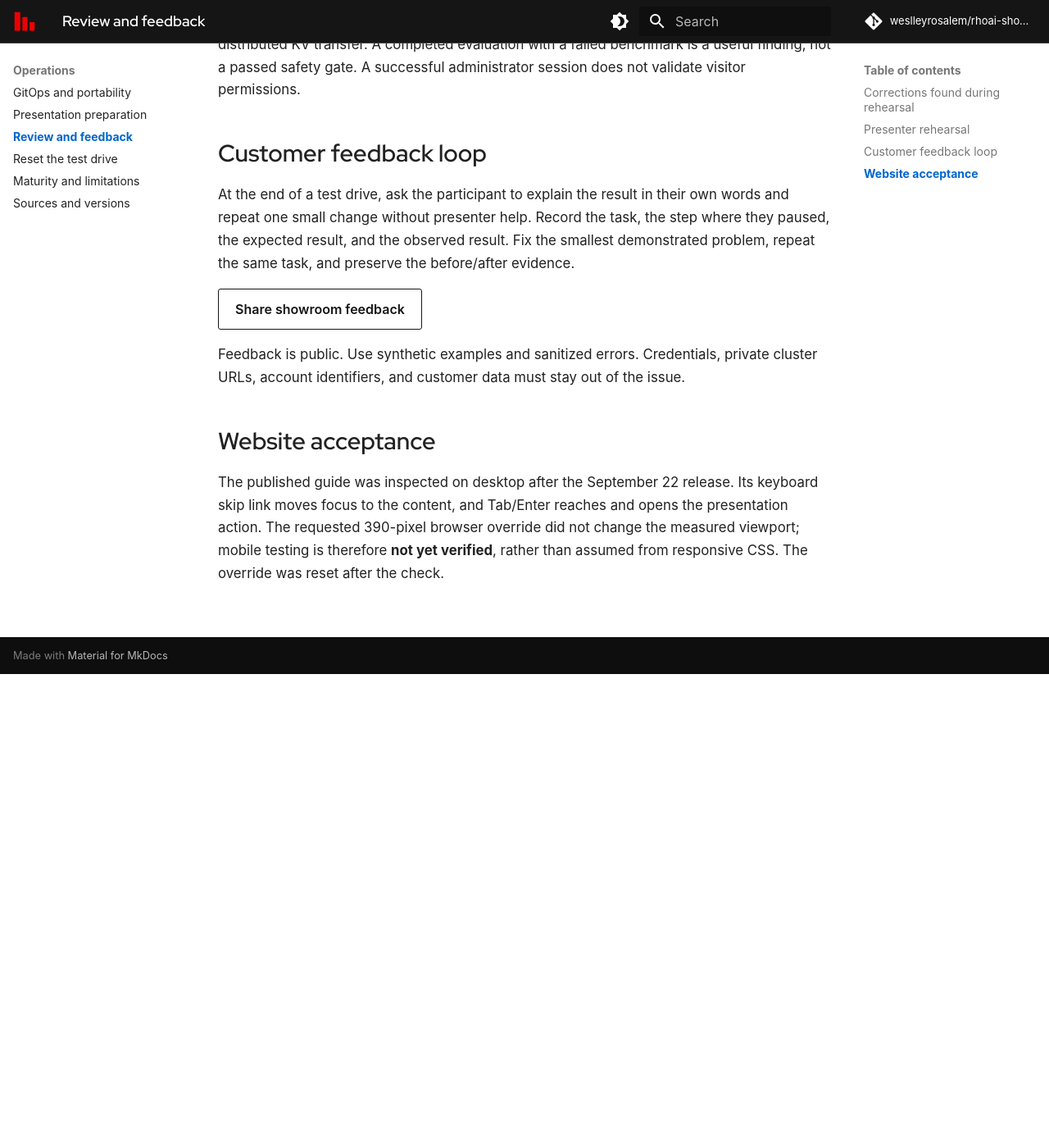
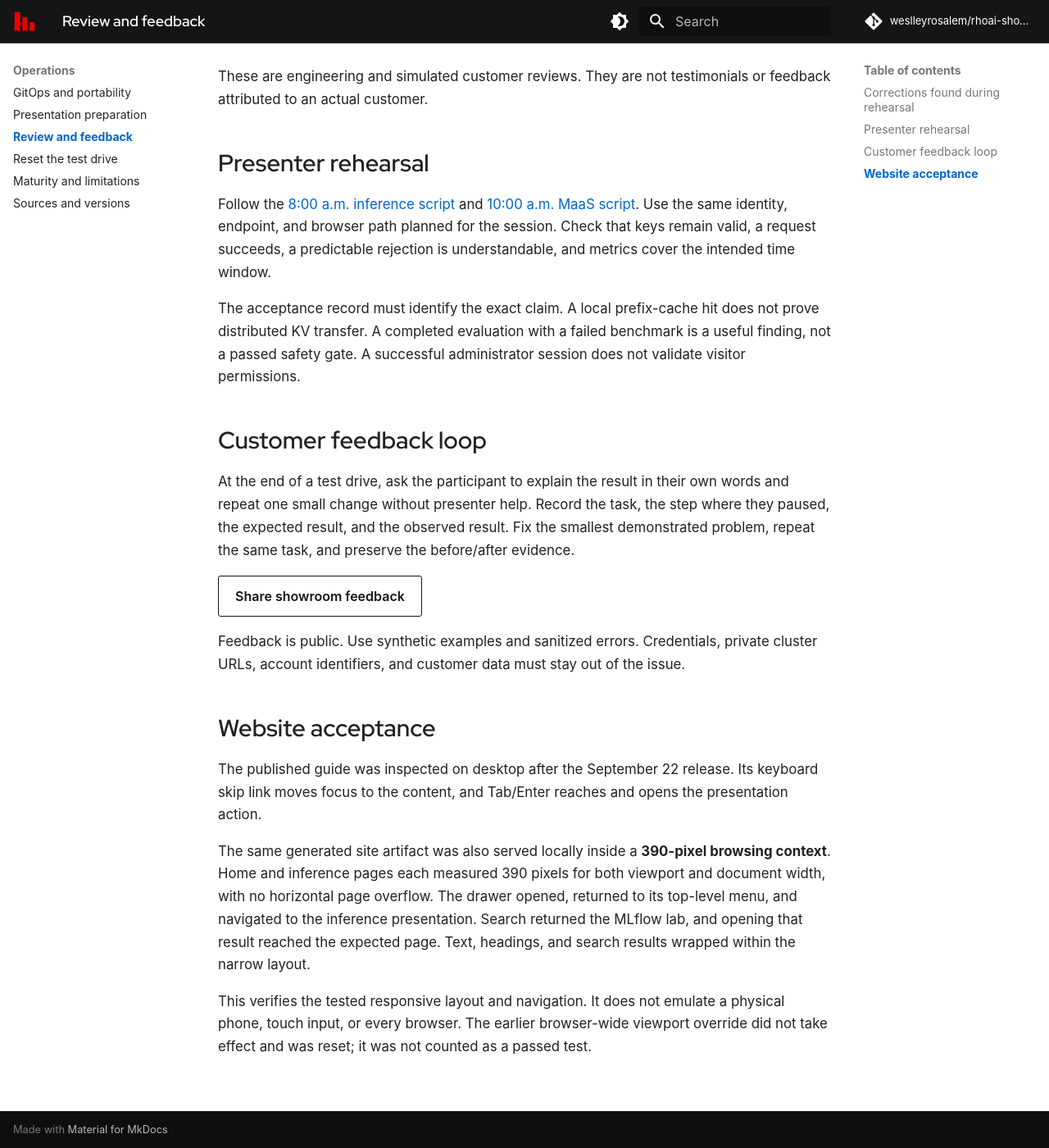
Before and after one commit to weslleyrosalem/rhoai-showroom, an MkDocs documentation site: the page built from docs/operations/review.md, in a window 1280 px wide and 1400 px high, scrolled down 1734 px. Shown: the whole window at 82% size. Built offline with MkDocs 1.6.1 and Material for MkDocs 9.7.7, drawn with Linux system fonts in a browser that asks for light colours; comment, search, counter and statistics services are not loaded; before the commit the page ends 2556 px from its top, so only the background shows below that; some of the changed text lies outside the part shown.

Commit message:
Clarify validated demo paths and record final usability review

```diff
--- a/docs/operations/review.md
+++ b/docs/operations/review.md
@@ -13,7 +13,10 @@
 | OpenShell authenticated a token without constraining its administrative subject | Added an exact-subject TokenReview gate and restricted backend reachability | Another valid service-account token denied; authorizer outage failed closed |
 | A catalog entry did not automatically populate native Playground assets | Added a separate merge-based asset configuration | Native connection still requires a scoped identity and its own tool test |
 | Feature Store and Playground runtimes were Ready but absent from native discovery | Added each module's required discovery label and preserved scoped backend access | Actual native screens populated after GitOps reconciliation |
-| The guide gave similar visual weight to every feature | Put presentation routes first and used clear documentation hierarchy | Published desktop layout and keyboard skip-link/action navigation passed; mobile viewport verification remains open |
+| The guide gave similar visual weight to every feature | Put presentation routes first and used clear documentation hierarchy | Published desktop and keyboard navigation passed; a 390-pixel generated-site check also passed, as scoped below |
+| The test drive implied that native Playground requests created the demonstrated MLflow traces | Separated Playground citation/tool inspection from Aurora application tracing | Each exercise now names its validated application path |
+| A GitOps step implied that a policy edit alone rebuilt the application | Replaced it with the documented ConfigMap annotation, self-heal, and revert exercise | The script no longer depends on an unconfigured image-build trigger |
+| Tempo readiness could be mistaken for demonstrated Aurora tracing | Queried its authenticated API and qualified the architecture and validation record | The six-hour search returned no traces; the demonstrated application flow uses MLflow |
 
 These are engineering and simulated customer reviews. They are not testimonials or feedback attributed to an actual customer.
 
@@ -33,4 +36,8 @@
 
 ## Website acceptance
 
-The published guide was inspected on desktop after the September 22 release. Its keyboard skip link moves focus to the content, and Tab/Enter reaches and opens the presentation action. The requested 390-pixel browser override did not change the measured viewport; mobile testing is therefore **not yet verified**, rather than assumed from responsive CSS. The override was reset after the check.
+The published guide was inspected on desktop after the September 22 release. Its keyboard skip link moves focus to the content, and Tab/Enter reaches and opens the presentation action.
+
+The same generated site artifact was also served locally inside a **390-pixel browsing context**. Home and inference pages each measured 390 pixels for both viewport and document width, with no horizontal page overflow. The drawer opened, returned to its top-level menu, and navigated to the inference presentation. Search returned the MLflow lab, and opening that result reached the expected page. Text, headings, and search results wrapped within the narrow layout.
+
+This verifies the tested responsive layout and navigation. It does not emulate a physical phone, touch input, or every browser. The earlier browser-wide viewport override did not take effect and was reset; it was not counted as a passed test.
```
Also changed, not shown: docs/architecture/story.md (+3 -1 lines), docs/operations/test-drive.md (+6 -2 lines), docs/operations/validation.md (+3 -3 lines).
